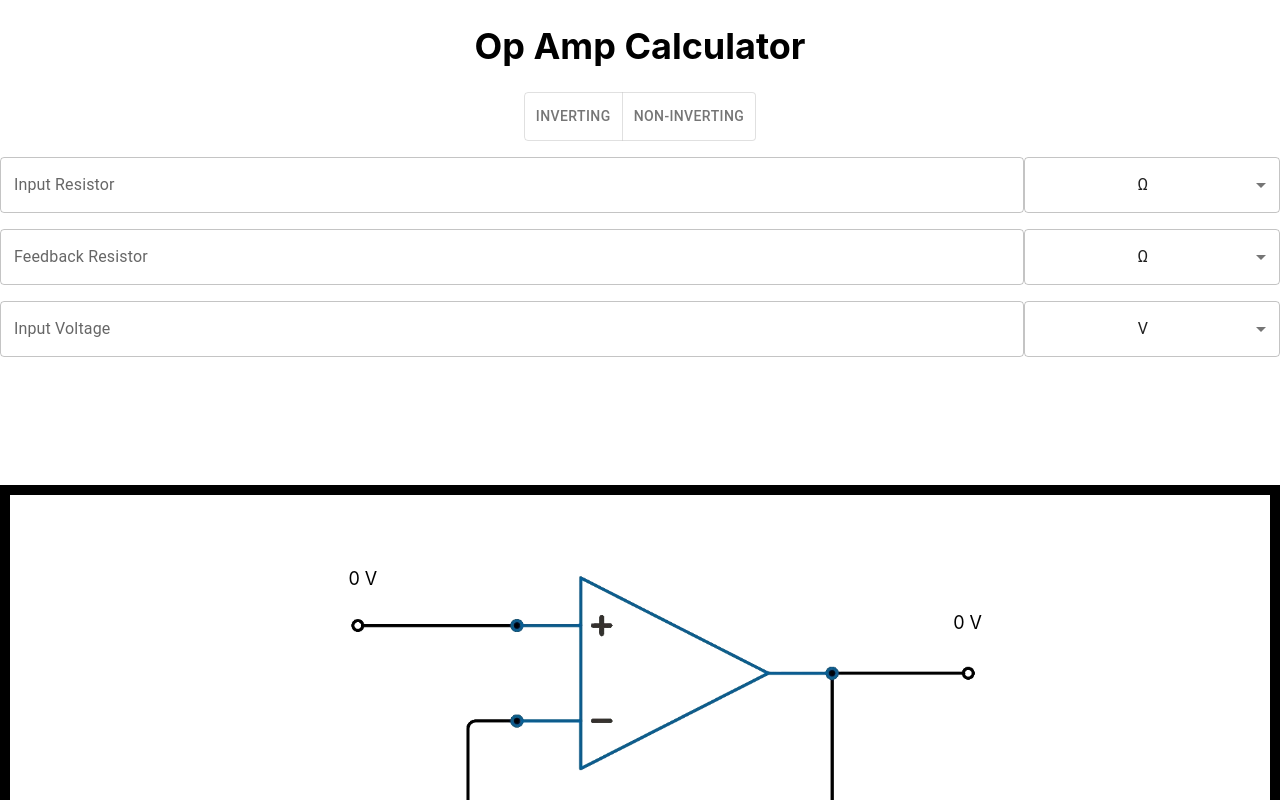
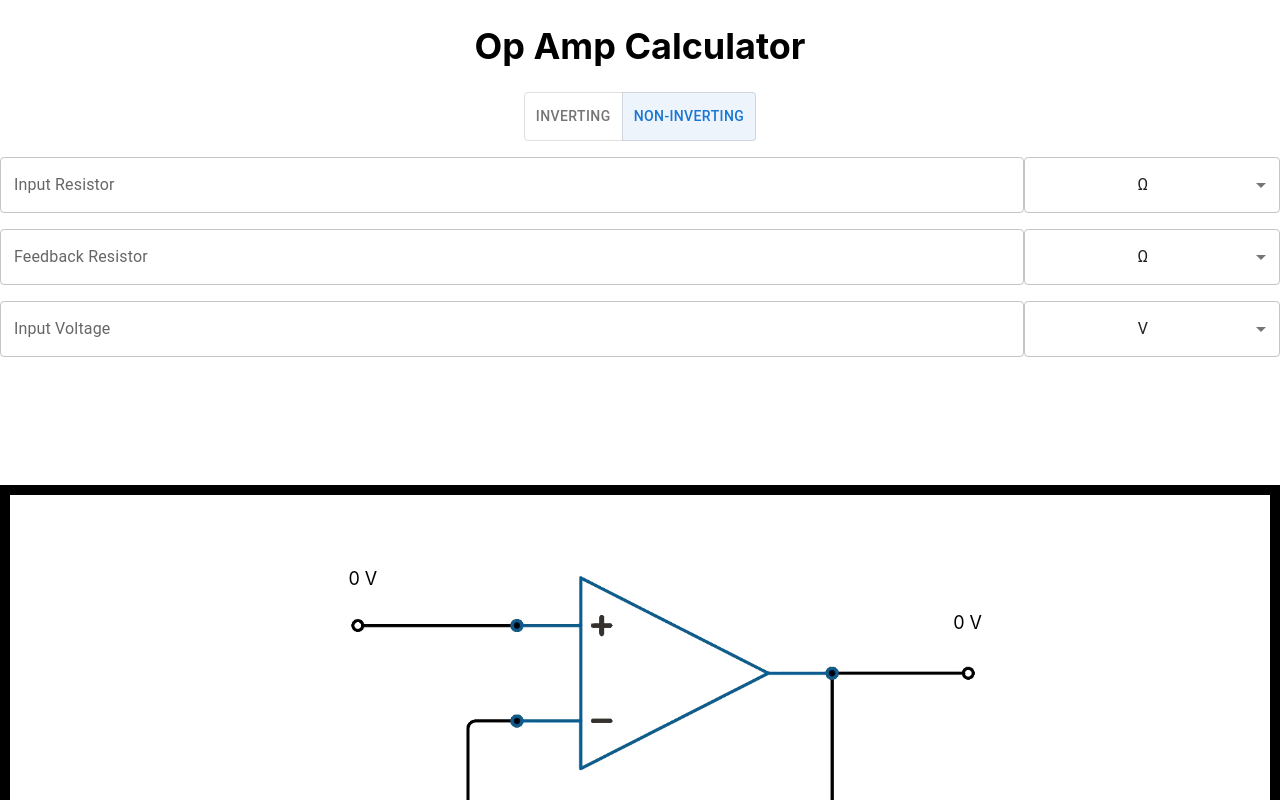
Before and after one commit to wynnblevins/op-amp-calculator, a React (Create React App) app: page / in a window 1280 px wide. Shown: the top 800 px of the page. Built offline with nearby package versions, Linux system fonts and the light colour scheme.

Commit message:
inverting/non-inverting switch displays selection state now

```diff
--- a/src/App.tsx
+++ b/src/App.tsx
@@ -187,8 +187,8 @@ function App() {
             onChange={onAmpTypeChange}
             aria-label="Platform"
           >
-            <ToggleButton value="Inverting">Inverting</ToggleButton>
-            <ToggleButton value="Non Inverting">Non-Inverting</ToggleButton>
+            <ToggleButton value={true}>Inverting</ToggleButton>
+            <ToggleButton value={false}>Non-Inverting</ToggleButton>
           </ToggleButtonGroup>
         </div>
 
```
